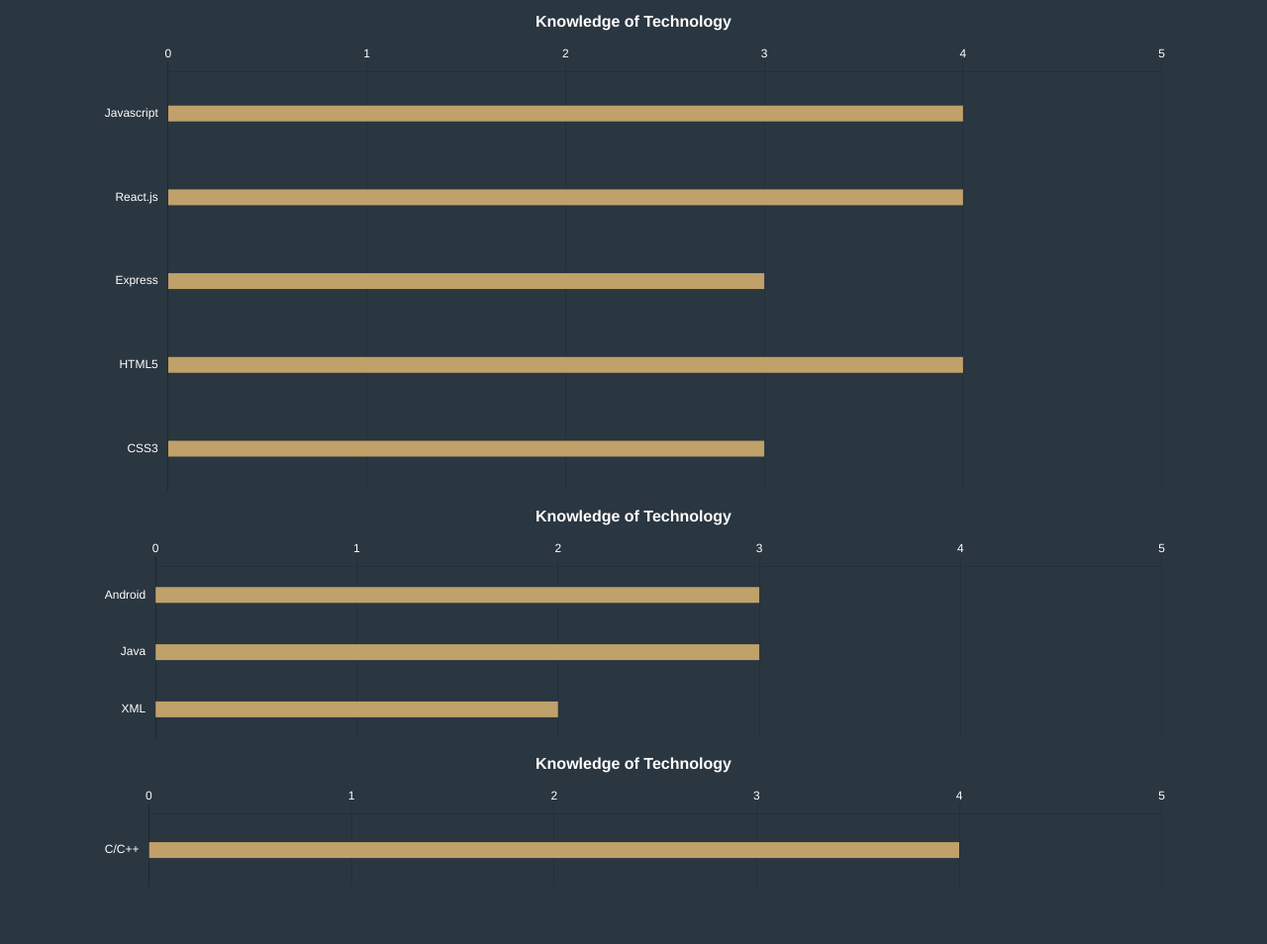
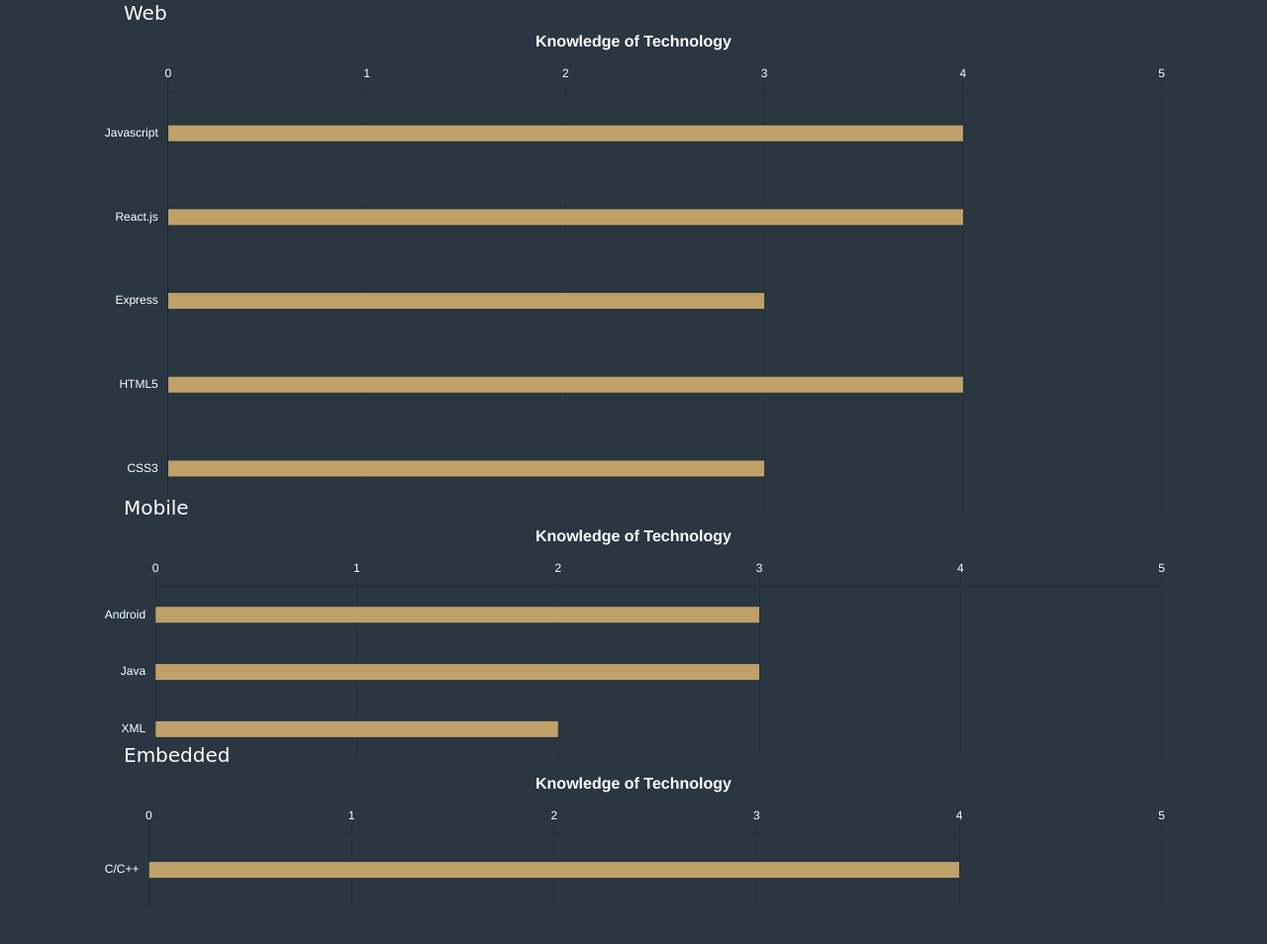
Before and after one commit to hudson-m-c/Portfolio-Site, a plain HTML site: page index.html in a window 1280 px wide. Shown: the part 814-1768 px from the top of the page at 99% size. Drawn offline with nearby package versions, Linux system fonts and the light colour scheme; animation ran at ten frames a second.

Commit message:
trying to style chart-header

```diff
--- a/less/container.less
+++ b/less/container.less
@@ -66,3 +66,7 @@
         }
     }
 }
+
+.about-me-container .familiar-container .chart-header {
+    border: 3px red solid;
+}
--- a/scripts/main_script.js
+++ b/scripts/main_script.js
@@ -227,11 +227,15 @@ function createAboutMe() {
     desc.textContent = "I'm a software engineer based in Birmingham, AL. As a current student of Lambda's Web Development curriculumn, some of my skills are still in development. However, my Mobile and Embedded Systems skills have been molded through professional and hobby projects.";
     amc.appendChild(desc);
 
-    function createTechnology(id, text, labels, data) {
+    function createTechnology(id, text) {
         //// create main container
         const c = document.createElement('div');
         let className = id.concat("-container");
         c.classList.add(className);
+        const headerText = document.createElement('h3');
+        headerText.textContent = text;
+        headerText.classList.add('chart-header');
+        c.appendChild(headerText);
         const canvas = document.createElement('canvas');
         canvas.id = id;
         c.appendChild(canvas);
@@ -264,9 +268,9 @@ function createAboutMe() {
     // buttons.appendChild( createCanvasButton('Embedded', ["C/C++"], [4]) );
     fc.appendChild(buttons);
 
-    fc.appendChild( createTechnology('web-tech-chart'));
-    fc.appendChild( createTechnology('mobile-tech-chart'));
-    fc.appendChild( createTechnology('embedded-tech-chart'));
+    fc.appendChild( createTechnology('web-tech-chart', 'Web'));
+    fc.appendChild( createTechnology('mobile-tech-chart', 'Mobile'));
+    fc.appendChild( createTechnology('embedded-tech-chart', 'Embedded'));
 
     amc.appendChild(fc);
 
```
